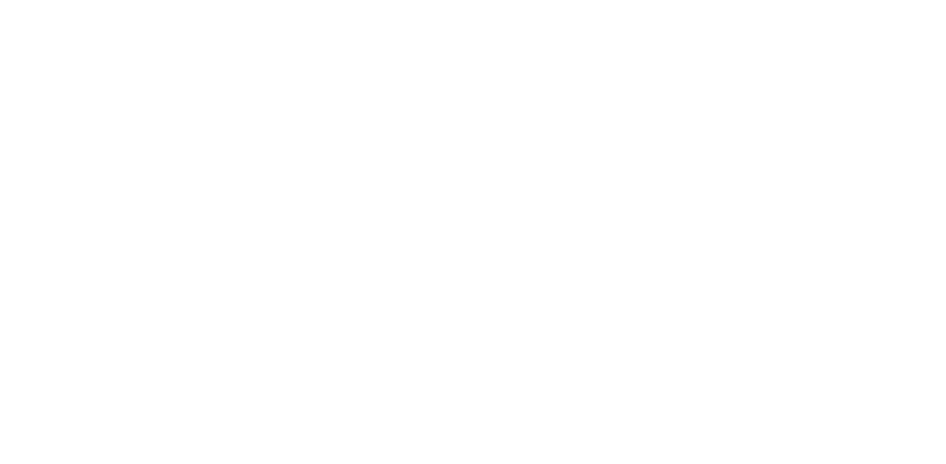
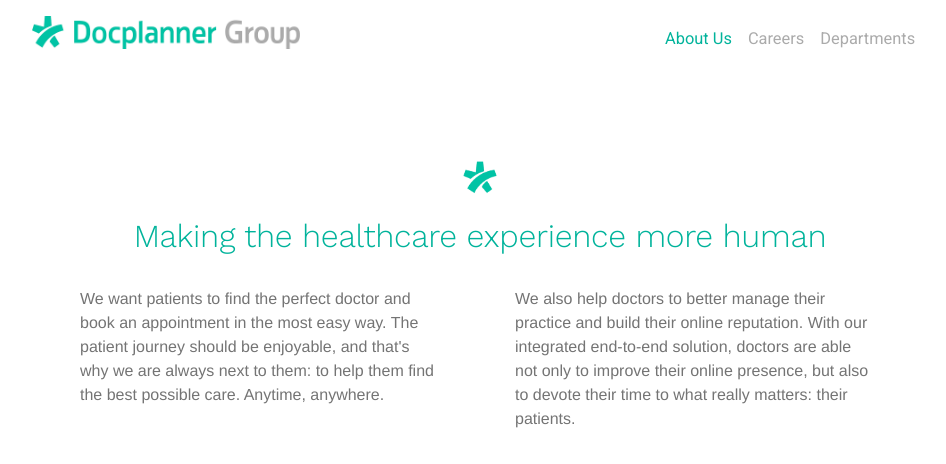
Before and after one commit to imokha01/css-layout, a plain HTML site: page index.html in a window 1280 px wide. Shown: the whole page, without its empty margins (160-1106 px from the left). Drawn offline with nearby package versions, Linux system fonts and the light colour scheme.

Commit message:
Created navigation bar

```diff
--- a/index.css
+++ b/index.css
@@ -0,0 +1,105 @@
+:root {
+    --text-color: #00b39b;
+    --text-gray: #ababab;
+    --sec-grey: #747474;
+    --roboto : 'Roboto', sans-serif;
+    --work-sans: 'Work Sans', sans-serif;
+}
+
+
+* {
+    margin: 0;
+    padding: 0;
+    box-sizing: border-box;
+}
+
+html, body {
+    font-family:  Helvetica,  Arial, sans-serif;
+}
+
+        /* NAVIGATION BAR */
+header {
+    display: flex;
+    justify-content: space-around;
+    width: 100%;
+    margin: 0 auto;
+    font-family: var(--roboto);
+    padding: 1em;
+}
+
+header img {
+    width: 268px;
+    height: 33px;
+
+}
+
+
+ul {
+    display: flex;
+    gap: 1rem;
+    padding: 0.8rem;
+
+}
+ul li {
+    list-style-type:none;
+    display: inline;
+}
+
+ul > li a {
+    text-decoration: none;
+    font-size: 1.025rem;
+    color: var(--text-gray);
+    font-weight: 400;
+}
+
+ul > li:nth-child(1) > a {
+    color: var(--text-color);
+}
+
+        /* First Home page */
+.wrapper {
+    margin: 80px 0 0;
+    text-align: center;
+
+
+}
+
+.wrapper img {
+    width: 40px;
+    height: 40px;
+}
+
+.wrapper > p {
+    color: var(--text-color);
+    font-size: 2rem;
+    font-family: var(--work-sans);
+    font-weight: 300;
+    letter-spacing: -0.3px;
+    margin-top: .5em;
+}
+
+
+
+.heading-text {
+    display: grid;
+    grid-template-columns:200px 1fr 1fr 200px;
+    gap: 10px;
+    margin-top: 2em;
+    font-size: 1rem;
+
+}
+
+.heading-text > p:nth-child(1){
+    grid-column: 2 / 3;
+}
+
+
+.heading-text p {
+    font-size: 1em;
+    padding: 0 40px 2px 30px;
+    /* margin: 0 0 0 10px; */
+    text-align: left;
+    max-width: 50em;
+    color: var(--sec-grey);
+    line-height: 1.5em;
+}
--- a/index.html
+++ b/index.html
@@ -1,11 +1,52 @@
 <!DOCTYPE html>
 <html lang="en">
-<head>
-    <meta charset="UTF-8">
-    <meta name="viewport" content="width=device-width, initial-scale=1.0">
-    <title>Document</title>
-</head>
-<body>
+  <head>
+    <meta charset="UTF-8" />
+    <meta name="viewport" content="width=device-width, initial-scale=1.0" />
+    <title>docplanner group</title>
+    <link rel="stylesheet" href="./index.css" />
+    <link rel="preconnect" href="https://fonts.googleapis.com" />
+    <link rel="preconnect" href="https://fonts.gstatic.com" crossorigin />
+    <link
+      href="https://fonts.googleapis.com/css2?family=Roboto:wght@400;500;700&family=Work+Sans:wght@300;400;500;600;700&display=swap"
+      rel="stylesheet"
+    />
+  </head>
+  <body>
+    <main>
+      <!--NAVIGATION BAR  -->
+      <header>
+        <a href="#"> <img src="./assets/FullLogo.png" alt="logo" /></a>
+        <nav>
+          <ul>
+            <li><a href="#">About Us</a></li>
+            <li><a href="#">Careers</a></li>
+            <li><a href="#">Departments</a></li>
+          </ul>
+        </nav>
+      </header>
+    </main>
 
-</body>
+    <!-- First home page -->
+    <div class="wrapper">
+        <img src="./assets/doclogo.png" alt="docplanner logo">
+        <p class="heading">
+             Making the healthcare experience more human
+        </p>
+         <div class="heading-text">
+            <p>
+                We want patients to find the perfect doctor and book an appointment in
+                the most easy way. The patient journey should be enjoyable, and that's
+                why we are always next to them: to help them find the best possible
+                care. Anytime, anywhere.
+            </p>
+            <p>
+                We also help doctors to better manage their practice and build their
+                online reputation. With our integrated end-to-end solution, doctors
+                are able not only to improve their online presence, but also to devote
+                their time to what really matters: their patients.
+            </p>
+        </div>
+    </div>
+  </body>
 </html>
```
Also changed, not shown: assets/FullLogo.png (added), assets/doclogo.png (added).
